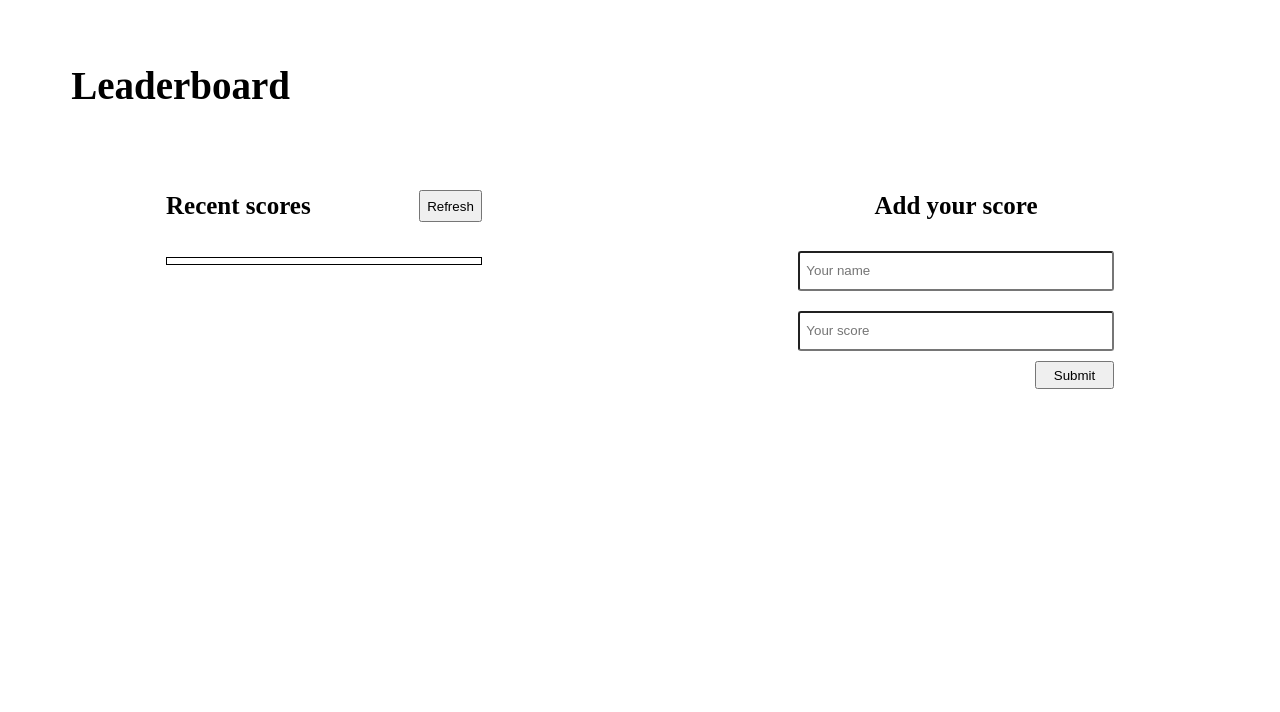
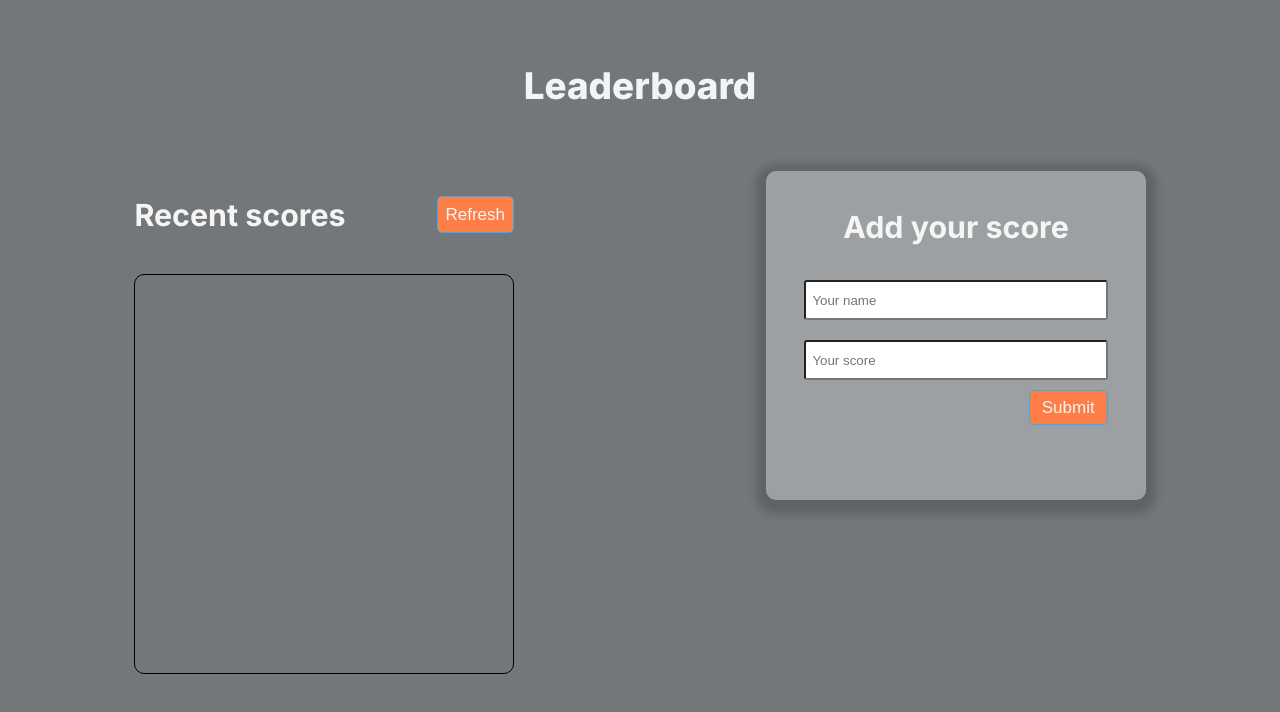
Before and after one commit to PabloEGonz/Leaderboard, a website built with webpack: page src/index.html in a window 1280 px wide. Built offline with nearby package versions, Linux system fonts and the light colour scheme; no server answers.

Commit message:
Improve style

```diff
--- a/src/style.css
+++ b/src/style.css
@@ -1,3 +1,4 @@
+@import url("https://fonts.googleapis.com/css2?family=Inter:wght@400;500;600;700;800&family=Lato:ital,wght@0,100;0,300;0,400;0,700;0,900;1,300;1,400;1,700;1,900&display=swap");
 * {
   box-sizing: border-box;
 }
@@ -10,22 +11,32 @@
   flex-direction: column;
 }
 
+body {
+  background-color: #73777a;
+  font-family: "Lato", sans-serif;
+}
 .main {
   justify-content: space-around;
   align-items: start;
 }
 
 h1 {
+  text-align: center;
   margin: 5%;
-  font-size: 39px;
+  font-size: 2.3rem;
+  color: #f0f5f7;
+  font-family: "Inter", sans-serif;
+  font-weight: 800;
 }
 
 h2 {
-  font-size: 25px;
+  font-size: 1.9rem;
+  color: #f5f5f5;
+  font-family: "Inter", sans-serif;
 }
 
 .leaderboard-table {
-  min-width: 25%;
+  min-width: 30%;
 }
 
 .recent {
@@ -34,32 +45,73 @@ h2 {
   gap: 20px;
 }
 
+button {
+  background-color: #fd7e47;
+  border: 1px solid #2db0f6;
+  color: whitesmoke;
+  border-radius: 5px;
+  font-size: 17px;
+}
+
+button:hover {
+  color: #fd7e47;
+  background-color: whitesmoke;
+}
+
 #refresh {
   padding: 2%;
-  width: 20%;
 }
 
 #list-container {
   list-style: none;
   border: 1px solid black;
   padding: 1%;
+  height: 50vh;
+  border-radius: 10px;
+  overflow-y: auto;
+  --sb-track-color: #fff;
+  --sb-thumb-color: #484949;
+  --sb-size: 4px;
+  scrollbar-color: var(--sb-thumb-color) var(--sb-track-color);
+}
+#list-container::-webkit-scrollbar {
+  width: var(--sb-size);
+}
+
+#list-container::-webkit-scrollbar-track {
+  background: var(--sb-track-color);
+  border-radius: 15px;
+}
+
+#list-container::-webkit-scrollbar-thumb {
+  background: var(--sb-thumb-color);
+  border-radius: 30px;
 }
 
 #list-container li {
+  color: black;
+  font-weight: 400;
   font-size: 18px;
   padding: 4px;
   display: flex;
   justify-content: space-between;
+  background-color: #a7beaebb;
 }
 
 #list-container li:nth-child(odd) {
-  background-color: #8080808f;
+  background-color: #e6e8d2b8;
 }
 
 form {
-  min-width: 25%;
+  position: relative;
+  width: 30%;
+  height: 30%;
   align-items: center;
   justify-content: center;
+  background-color: #d6d9db6a;
+  padding: 1% 3% 6% 3%;
+  border-radius: 10px;
+  box-shadow: 0 4px 8px 10px #12111133;
 }
 
 input {
@@ -71,17 +123,28 @@ input {
 }
 
 #submit {
-  padding: 1.5%;
-  width: 25%;
+  padding: 2%;
+  min-width: 26%;
   align-self: flex-end;
 }
 
+#message-container {
+  width: 80%;
+  position: absolute;
+  bottom: 10px;
+  text-shadow: 3px 3px 15px black;
+  text-align: center;
+  text-align: center;
+}
+
 .success {
+  margin: 0;
   color: green;
   animation: message 3.5s linear;
 }
 
 .error {
+  margin: 0;
   color: red;
   animation: message 3.5s linear;
 }
```
